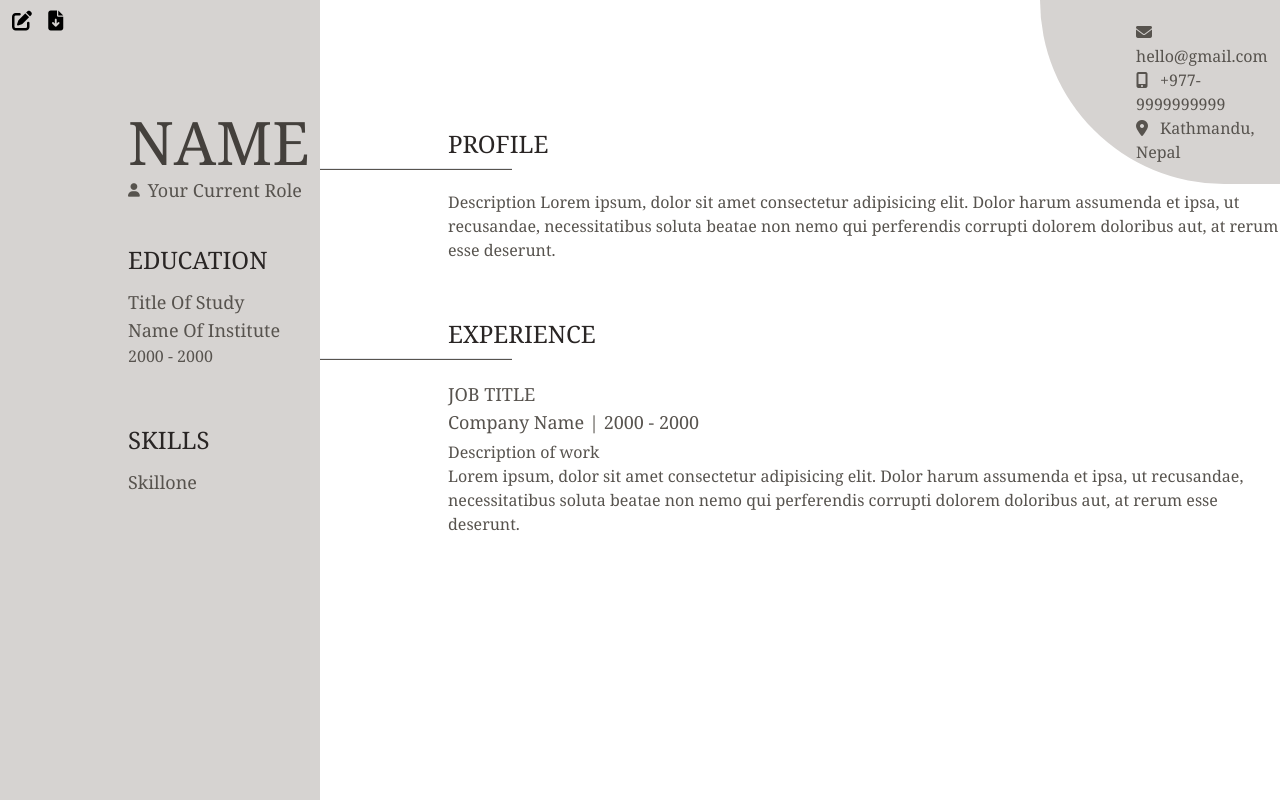
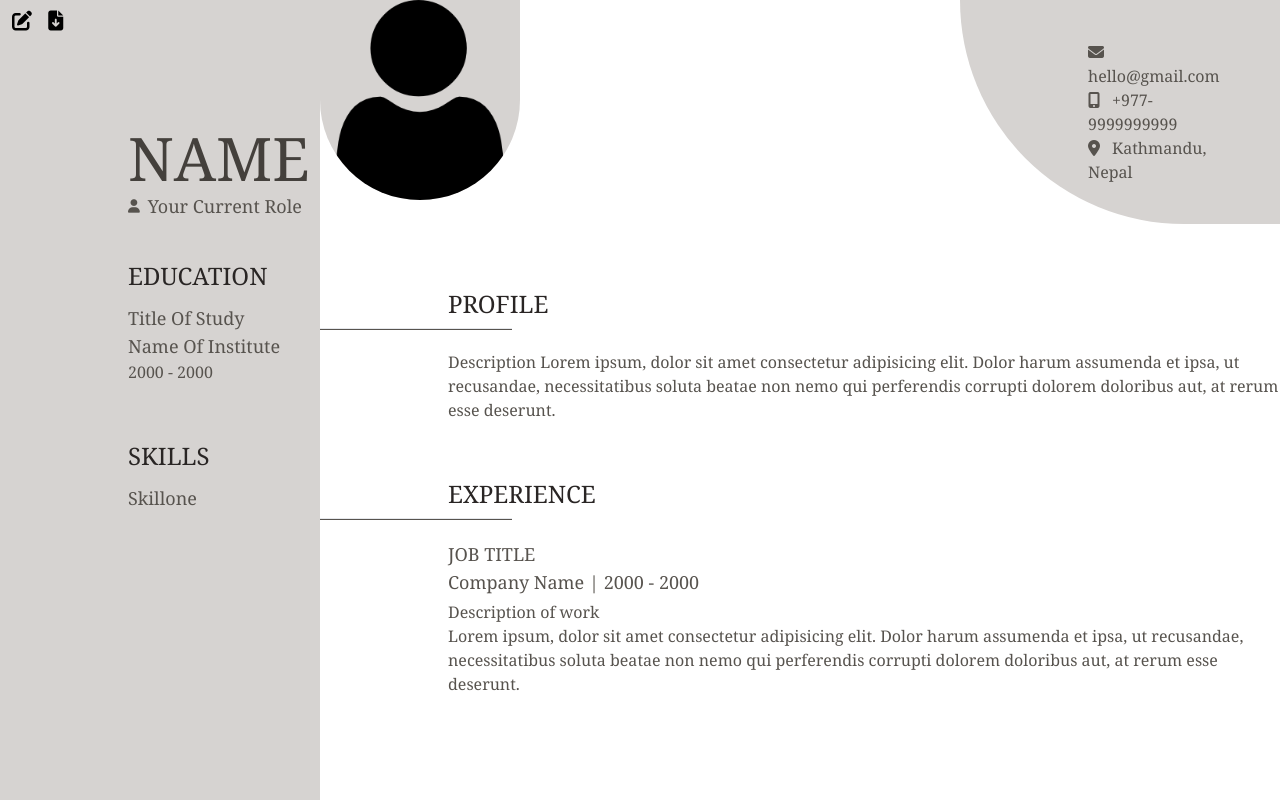
Before and after one commit to Raghav-Thapa/React-CV, a React (Vite) app: page /cv in a window 1280 px wide. Built offline with nearby package versions, Linux system fonts and the light colour scheme.

Commit message:
photo upload added

```diff
--- a/src/config/Routing.jsx
+++ b/src/config/Routing.jsx
@@ -18,10 +18,14 @@ const Routing = () => {
   const [experiencesList, setExperiencesList] = useState([
     { title: "", company: "", startDate: "", endDate: "", detail: "" },
   ]);
+
+  const [profileImage, setProfileImage] = useState(null);
   return (
     <>
       <UserContext.Provider
         value={{
+          profileImage,
+          setProfileImage,
           fullName,
           setFullName,
           role,
@@ -44,7 +48,7 @@ const Routing = () => {
       >
         <BrowserRouter>
           <Routes>
-            <Route path="/" element={<FormPage/>}/>
+            <Route path="/" element={<FormPage />} />
             <Route path="/cv" element={<HomePage />} />
           </Routes>
         </BrowserRouter>
--- a/src/pages/Formpage.jsx
+++ b/src/pages/Formpage.jsx
@@ -6,6 +6,8 @@ import { Sidebar } from "../components/FormComponent";
 
 const FormPage = () => {
   const {
+    profileImage,
+    setProfileImage,
     fullName,
     role,
     email,
@@ -56,7 +58,9 @@ const FormPage = () => {
     setNumber(currentNumber);
     setLocation(currentLocation);
     setProfileDescription(currentDescription);
+    setProfileImage(photoUrl);
     handleFormClick("education");
+
   };
   const handleEducationChange = (index, field, value) => {
     const newEducations = [...educations];
@@ -123,6 +127,14 @@ const FormPage = () => {
       prevExperience.filter((_, i) => i !== index)
     );
   };
+ const [photo, setPhoto] = useState(profileImage);
+const [photoUrl, setPhotoUrl] = useState(profileImage);
+
+ const handlePhotoChange = (event) => {
+   setPhoto(event.target.files[0]);
+   setPhotoUrl(URL.createObjectURL(event.target.files[0]));
+   console.log(event.target.files[0]);
+ };
 
   return (
     <div className="flex">
@@ -208,8 +220,12 @@ const FormPage = () => {
                 placeholder={"enter your current address"}
                 value={currentLocation}
                 setValue={setCurrentLocation}
+              />{" "}
+              <input
+                className="mt-5 ms-10 h-full rounded-r-lg w-full bg-transparent "
+                type="file"
+                onChange={handlePhotoChange}
               />
-              <br />
               <div className="ms-10 mt-5">
                 <h1 className="me-5 mb-1 capitalize font-serif text-stone-700 text-md">
                   Write in short about yourself
@@ -218,13 +234,24 @@ const FormPage = () => {
                   placeholder="describe about yourself in short"
                   className=" border border-black ps-3 pt-1"
                   name="about"
-                  cols="90"
+                  cols="80"
                   rows="5"
                   value={currentDescription}
                   onChange={(event) =>
                     setCurrentDescription(event.target.value)
                   }
                 />
+              </div>
+              <div className="justify-self-center">
+                {photoUrl && (
+                  <img
+                    className=" rounded-3xl"
+                    height={200}
+                    width={150}
+                    src={photoUrl}
+                    alt="Selected"
+                  />
+                )}
               </div>
             </div>
             <Button
--- a/src/pages/Homepage.jsx
+++ b/src/pages/Homepage.jsx
@@ -3,6 +3,7 @@ import { useContext } from "react";
 import { UserContext } from "../contexts/UserContext";
 import html2canvas from "html2canvas";
 import jsPDF from "jspdf";
+import userImage from "../assets/user.png";
 import {
   ContactInfo,
   ProfileSection,
@@ -39,6 +40,7 @@ const HomePage = () => {
     });
   };
   const {
+    profileImage,
     fullName,
     role,
     email,
@@ -61,7 +63,7 @@ const HomePage = () => {
               <i className="fa-solid fa-file-arrow-down fa-lg  ms-3 mt-5 cursor-pointer"></i>
             </button>
           </div>
-          <div className=" ms-32 mt-28 font-serif text-stone-700 text-6xl flex flex-col items-start">
+          <div className=" ms-32 mt-32 font-serif text-stone-700 text-6xl flex flex-col items-start">
             <h1 className="uppercase">
               {fullName ? fullName : <span>NAME</span>}
             </h1>
@@ -79,7 +81,27 @@ const HomePage = () => {
           </div>
         </div>
         <div className="w-3/4">
-          <div className=" bg-stone-300 w-1/4 ps-24 p-5 rounded-bl-full float-end">
+          <div className="flex justify-between">
+            <div className="bg-stone-300 h-1/2 rounded-br-full rounded-bl-full">
+              {profileImage ? (
+                <img
+                  height={500}
+                  width={200}
+                  className="rounded-br-full rounded-bl-full"
+                  src={profileImage}
+                  alt="Profile picture"
+                />
+              ) : (
+                <img
+                  className="rounded-br-full rounded-bl-full"
+                  height={500}
+                  width={200}
+                  src={userImage}
+                  alt=""
+                />
+              )}
+            </div>
+            <div className=" bg-stone-300 w-1/3 h-1/2 ps-32 p-10 rounded-bl-full float-end">
               <ContactInfo
                 icon="fa-envelope"
                 info={email}
@@ -96,7 +118,8 @@ const HomePage = () => {
                 defaultInfo="Kathmandu, Nepal"
               />
             </div>
-          <div className="mt-32">
+          </div>
+          <div className="mt-16">
             <ProfileSection
               title="PROFILE"
               description={profileDescription}
```
Also changed, not shown: src/assets/user.png (added). Lines whose indentation alone changed are shown as unchanged.
